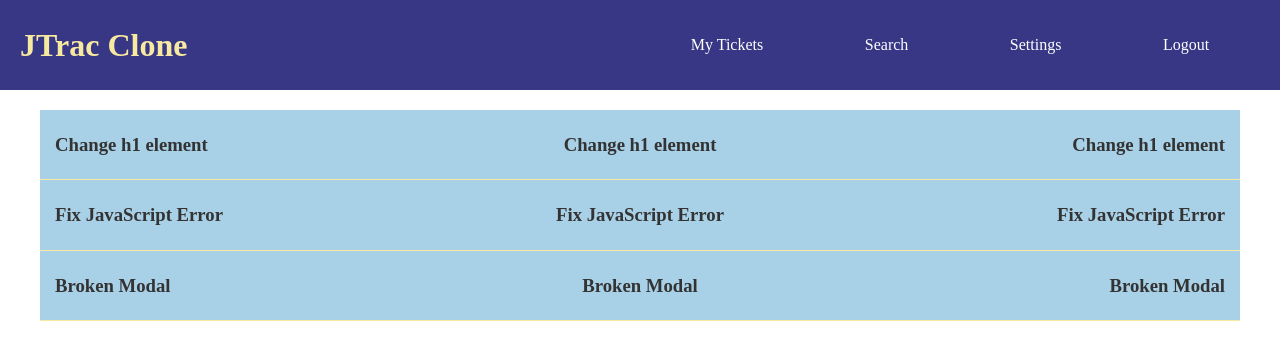
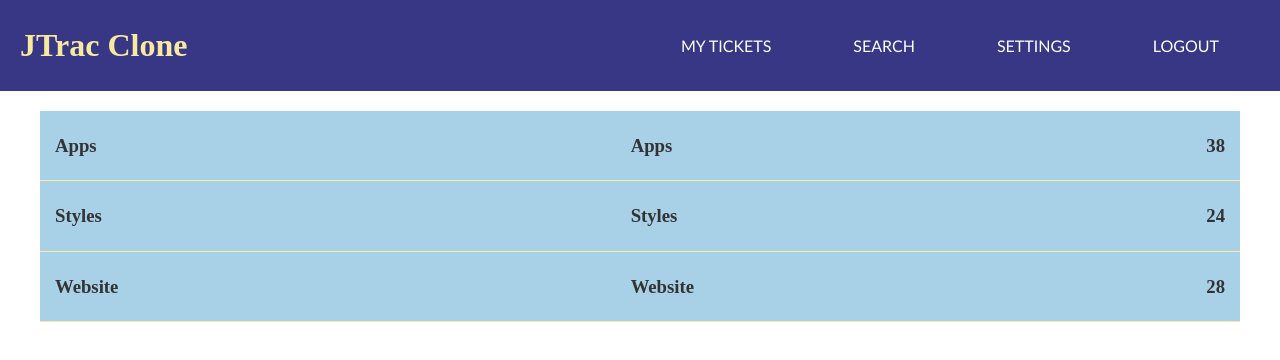
Before and after one commit to eolculnamo2/ReactTrac, a React app: page / in a window 1280 px wide. Shown: the top 360 px of the page. Built offline with nearby package versions, Linux system fonts and the light colour scheme.

Commit message:
add unstyled ticket interface

```diff
--- a/src/App.js
+++ b/src/App.js
@@ -3,19 +3,66 @@ import Menu from './components/Menu/Menu';
 import Login from './components/Login/Login';
 import Categories from './components/Categories/Categories';
 import TicketList from './components/TicketList/TicketList';
+import TicketInterface from './components/TicketList/TicketItem/TicketInterface/TicketInterface';
 
 class App extends React.Component{
     constructor(){
         super()
         this.state={
-            currentPage: "ticketlist"
+            currentPage: "categories",
+            currentList: "",
+            currentTicket: "test",
+            tickets: [
+                    {
+                        name: "Change h1 element",
+                        assignedTo: "Rob",
+                        assignedBy: "Bre",
+                        priority: "Low",
+                        createDate: "01/01/2018",
+                        category: 'Styles',
+                        dueDate: "01/01/2019",
+                        description: "Make the h1 element on our homepage something different"
+                    },
+                    {
+                        name: "Fix JavaScript Error",
+                        assignedTo: "Rob",
+                        assignedBy: "Bre",
+                        priority: "Medium",
+                        createDate: "01/01/2018",
+                        category: 'Apps',
+                        dueDate: "01/01/2019",
+                        description: "JavaScript keeps breaking on this page!"
+                    },
+                    {
+                        name: "Broken Modal",
+                        assignedTo: "Rob",
+                        assignedBy: "Bre",
+                        priority: "Medium",
+                        createDate: "01/01/2018",
+                        category: 'Styles',
+                        dueDate: "01/01/2019",
+                        description: "Modal does not show when button is clicked. Please fix."
+                    }
+                ]
         }
+        this.handleChangePage=this.handleChangePage.bind(this);
+    }
+    componentDidMount(){
+      //Will house fetch request to determine whether or not user is logged in
+    }
+    handleChangePage(page,list,ticket){
+      this.setState({currentPage: page,
+                     currentList: list != undefined ? list : "",
+                     currentTicket: ticket != undefined ? ticket : ""
+                   })
     }
     render(){
         if(this.state.currentPage == "login"){
         return(
                 <div>
-                    <Menu />
+                    <Menu
+                      changePage={this.handleChangePage}
+                      />
                     <Login />
                 </div>
             )
@@ -23,16 +70,44 @@ class App extends React.Component{
         else if(this.state.currentPage == "categories"){
             return (
                     <div>
-                        <Menu />
-                        <Categories />
+                        <Menu
+                          changePage={this.handleChangePage}
+                         />
+                        <Categories
+                          changePage={this.handleChangePage}
+                         />
                     </div>
                 )
         }
-        else if(this.state.currentPage == "ticketlist"){
+        else if(this.state.currentPage == "ticket-list"){
+          //currentList sends filter name to TicketList
             return (
                     <div>
-                        <Menu />
-                        <TicketList />
+                        <Menu
+                          changePage={this.handleChangePage}
+                         />
+                        <TicketList
+                          currentList={this.state.currentList}
+                          currentTicket={this.state.currentTicket}
+                          tickets={this.state.tickets}
+                          changePage={this.handleChangePage}
+                         />
+                    </div>
+                )
+        }
+        else if(this.state.currentPage == "ticket-interface"){
+          //currentList sends filter name to TicketList
+            return (
+                    <div>
+                        <Menu
+                          changePage={this.handleChangePage}
+                         />
+                        <TicketInterface
+                          currentList={this.state.currentList}
+                          currentTicket={this.state.currentTicket}
+                          tickets={this.state.tickets}
+                          changePage={this.handleChangePage}
+                         />
                     </div>
                 )
         }
--- a/src/components/Categories/Categories.js
+++ b/src/components/Categories/Categories.js
@@ -8,15 +8,15 @@ class Categories extends React.Component{
         this.state={
             categoryArray: [
                 {
-                    title: "Apps",
+                    categoryName: "Apps",
                     number: 38
                 },
                 {
-                    title: "Styles",
+                    categoryName: "Styles",
                     number: 24
                 },
                 {
-                    title: "Website",
+                    categoryName: "Website",
                     number: 28
                 }
             ]
@@ -39,8 +39,9 @@ class Categories extends React.Component{
                     return(
                         <div>
                             <Category
-                                title={x.title}
+                                categoryName={x.categoryName}
                                 ticketNumber={x.number}
+                                changePage={this.props.changePage.bind(this,'ticket-list', x.categoryName)}
                                 />
                             </div>
                     )
--- a/src/components/Categories/Category/Category.js
+++ b/src/components/Categories/Category/Category.js
@@ -4,9 +4,9 @@ import './Category.scss';
 class Category extends React.Component{
     render(){
         return(
-            <div className="category">
-                <h3>{this.props.title}</h3>
-                <h3>{this.props.title}</h3>
+            <div className = "category" onClick = {this.props.changePage}>
+                <h3>{this.props.categoryName}</h3>
+                <h3>{this.props.categoryName}</h3>
                 <h3>{this.props.ticketNumber}</h3>
             </div>
         )
--- a/src/components/Menu/Menu.js
+++ b/src/components/Menu/Menu.js
@@ -5,9 +5,7 @@ class Menu extends React.Component {
     render(){
         return(
             <div className="menu">
-                <h1>
-                    JTrac Clone
-                </h1>
+                <h1 onClick={()=>{this.props.changePage('categories')}}>JTrac Clone</h1>
                 <ul className="options">
                     <li>
                         My Tickets
--- a/src/components/Menu/Menu.scss
+++ b/src/components/Menu/Menu.scss
@@ -1,6 +1,7 @@
 @import '../../scss/variables';
 body{
     margin: 0;
+    color: $dark;
 }
 .menu{
     display: flex;
@@ -12,6 +13,7 @@ body{
         margin: 0;
         color: $trac-yellow;
         align-self: center;
+        cursor: pointer;
     }
     .options{
         display: flex;
@@ -19,7 +21,9 @@ body{
         justify-content: space-around;
         width: 50%;
         li{
+            font-family: 'Trebuchet MS', 'Lucida Sans Unicode', 'Lucida Grande', 'Lucida Sans', Arial, sans-serif;
             cursor: pointer;
+            text-transform: uppercase;
             &:hover{
                 color: $trac-lightblue;
             }
--- /dev/null
+++ b/src/components/TicketList/TicketItem/TicketInterface/TicketInterface.js
@@ -0,0 +1,33 @@
+import React from 'react';
+import './TicketInterface.scss';
+
+class TicketInterface extends React.Component{
+  constructor(){
+    super()
+    this.state={
+      ticket: {}
+    }
+  }
+  componentDidMount(){
+    for(var i=0; i < this.props.tickets.length; i++){
+      if(this.props.tickets[i].name == this.props.currentTicket){
+        this.setState({ticket: this.props.tickets[i]});
+        break;
+      }
+    }
+  }
+  render(){
+    return(
+      <div>
+        <h1>
+          {this.state.ticket.name}
+          </h1>
+          <p>
+          {this.state.ticket.description}
+          </p>
+      </div>
+    )
+  }
+}
+
+export default TicketInterface;
--- /dev/null
+++ b/src/components/TicketList/TicketItem/TicketInterface/TicketInterface.scss
@@ -0,0 +1 @@
+@import '../../../../scss/variables';
--- a/src/components/TicketList/TicketItem/TicketItem.js
+++ b/src/components/TicketList/TicketItem/TicketItem.js
@@ -4,7 +4,7 @@ import './TicketItem.scss';
 class TicketItem extends React.Component{
     render(){
         return(
-            <div className="category">
+            <div className="category" onClick={this.props.changePage}>
                 <h3>{this.props.name}</h3>
                 <h3>{this.props.name}</h3>
                 <h3>{this.props.name}</h3>
--- a/src/components/TicketList/TicketList.js
+++ b/src/components/TicketList/TicketList.js
@@ -3,50 +3,11 @@ import TicketItem from './TicketItem/TicketItem';
 import './TicketList.scss';
 
 class TicketList extends React.Component{
-    constructor(){
-        super()
-        this.state={
-            tickets: [
-                {
-                    name: "Change h1 element",
-                    assignedTo: "Rob",
-                    assignedBy: "Bre",
-                    priority: "Low",
-                    createDate: "01/01/2018",
-                    dueDate: "01/01/2019"
-                },
-                {
-                    name: "Fix JavaScript Error",
-                    assignedTo: "Rob",
-                    assignedBy: "Bre",
-                    priority: "Medium",
-                    createDate: "01/01/2018",
-                    dueDate: "01/01/2019"
-                },
-                {
-                    name: "Broken Modal",
-                    assignedTo: "Rob",
-                    assignedBy: "Bre",
-                    priority: "Medium",
-                    createDate: "01/01/2018",
-                    dueDate: "01/01/2019"
-                }
-            ]
-        }
-    }
-    componentDidMount(){
-     /*    fetch("#")
-        .then((response)=>{
-            return response.json()
-        })
-        .then((data)=>{
-
-        }) */
-    }
     render(){
         return(
             <div className="ticketlist-main-div">
-                {this.state.tickets.map((x)=>{
+                {this.props.tickets.map((x)=>{
+                  if(x.category == this.props.currentList)
                     return(
                         <TicketItem
                             name={x.name}
@@ -55,6 +16,8 @@ class TicketList extends React.Component{
                             priority={x.priority}
                             createDate={x.createDate}
                             dueDate={x.dueDate}
+                            description={x.description}
+                            changePage={this.props.changePage.bind(this,'ticket-interface',this.props.currentList,x.name)}
                                 />
                     )
                 })}
```
Also changed, not shown: assets/dist/bundle.js, 1 other file (tests, documents, lock files or other folders).
